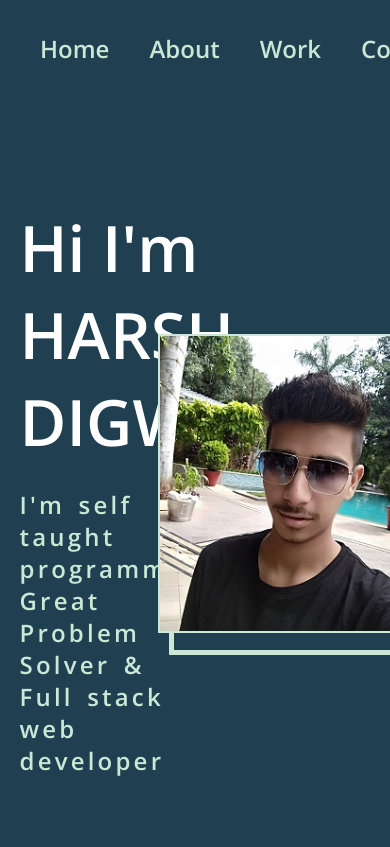
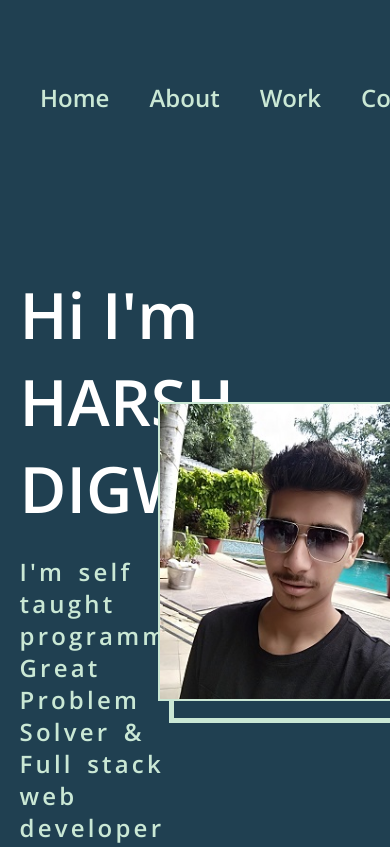
Before and after one commit to harshdigwani/harshdigwani.github.io, a plain HTML site: page index.html in a window 390 px wide. Shown: the top 847 px of the page. Drawn offline with nearby package versions, Linux system fonts and the light colour scheme.

Commit message:
navbar responsive issue resolved

```diff
--- a/styles.css
+++ b/styles.css
@@ -13,8 +13,8 @@ body {
 
 .navbar {
     top: 0px;
-    margin-top: -2rem;
-    height: 4rem;
+    margin-top: -2%;
+    height: 12%;
     display: flex;
     flex-direction: row;
     position: sticky;
@@ -27,11 +27,11 @@ body {
 }
 
 .navbar-shadow {
-    height: 4rem;
+    height: 12%;
     width: 100%;
     box-shadow: 0px 5px 10px 0px #cae8d5;
     top: 0;
-    margin-top: -1rem;
+    margin-top: -12%;
     position: sticky;
     z-index: 2;
     transition: 1s;
@@ -96,6 +96,7 @@ body {
 .intro {
     background-color: #3b6978;
     color: #cae8d5;
+    min-height: 100vh;
 }
 
 .heading-1 {
@@ -367,6 +368,10 @@ li {
         justify-content: center;
     }
 
+    .navbar a {
+        font-size: 3.5rem;
+    }
+
     .col {
         width: 100%;
         align-items: center;
```
